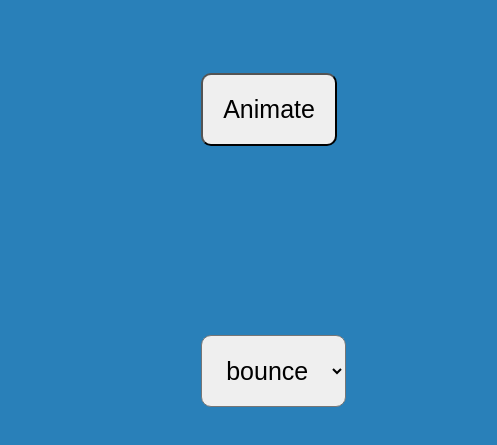
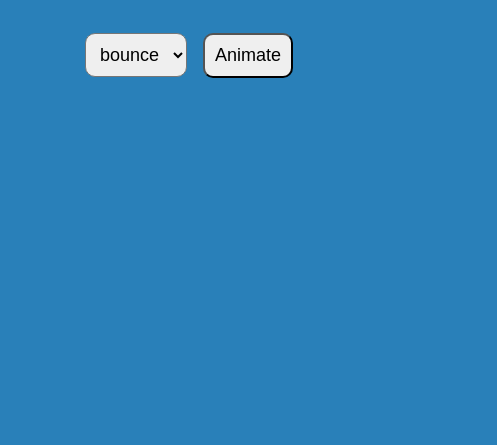
Before and after one commit to stuhua/HTMLForAndroid, a plain HTML site: page assets/www/index.html in a window 390 px wide. Shown: the part 151-596 px from the top of the page, 497 px wide, since content can reach past the window. Drawn offline with nearby package versions, Linux system fonts and the light colour scheme.

Commit message:
改变了样式

```diff
--- a/assets/www/index.html
+++ b/assets/www/index.html
@@ -10,14 +10,16 @@
 
 </head>
 <body>
-<a href='#' class="button" >Example</a><br>
-<button class="btn1" id="btn1" backgroundColor="yellow">Animate</button>
+<p>
+<a href='#' class="button" >Example</a>
+</p>
 <select class='btn1' id='mySelect'>
   <option value="bounce">bounce</option>
   <option value="pulse">pulse</option>
   <option value="flip">flip</option>
   <option value="hinge">hinge</option>
 </select>
+<button class="btn1" id="btn1" backgroundColor="yellow">Animate</button>
 <style>
 body{
 margin:50px;
@@ -33,10 +35,17 @@ font-size:50px;
 border-radius:10px
 }
 .btn1{
-margin: 2cm 4cm 3cm 4cm;
-padding:20px;
-font-size:25px;
+position:relative;
+top:20px;
+padding:10px;
+font-size:18px;
 border-radius:10px
+}
+select.btn1{
+position:relative;
+right:12px;
+padding:10px;
+font-size:18px;
 }
 </style>
 
```
